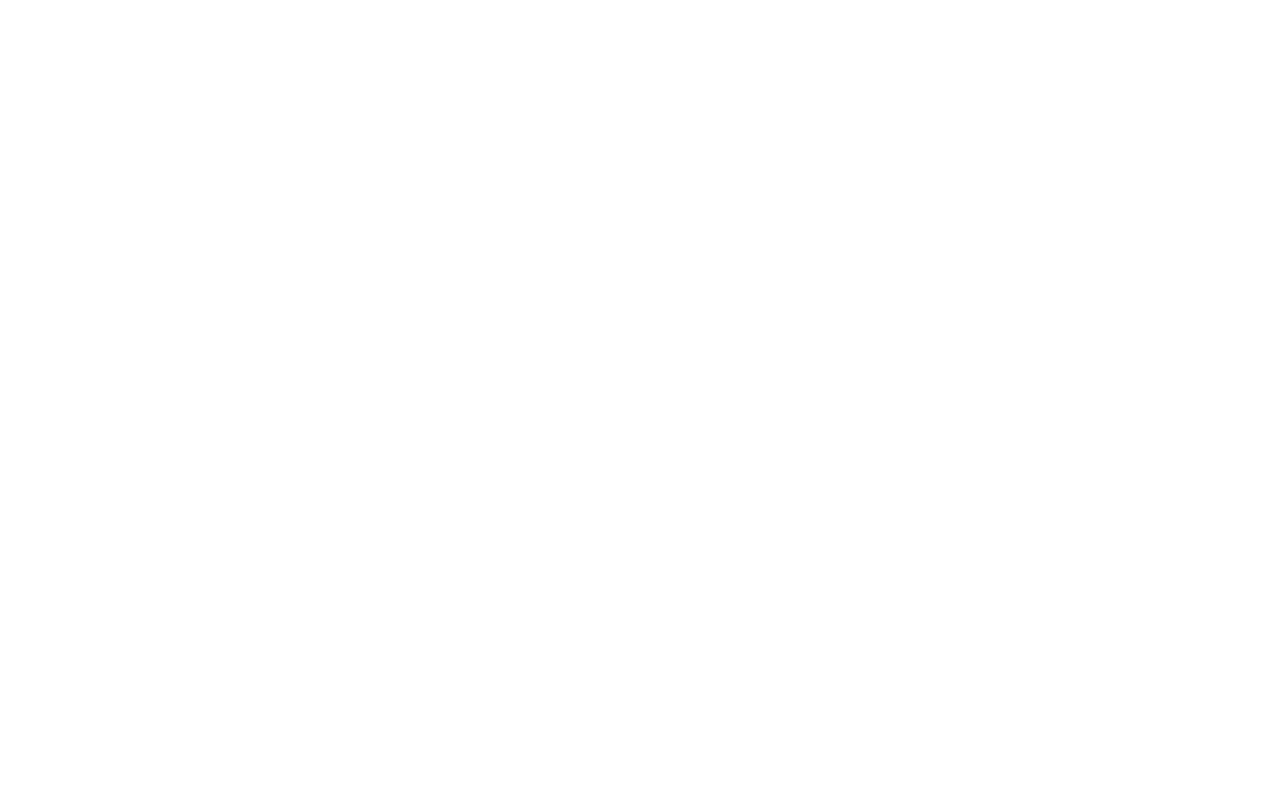
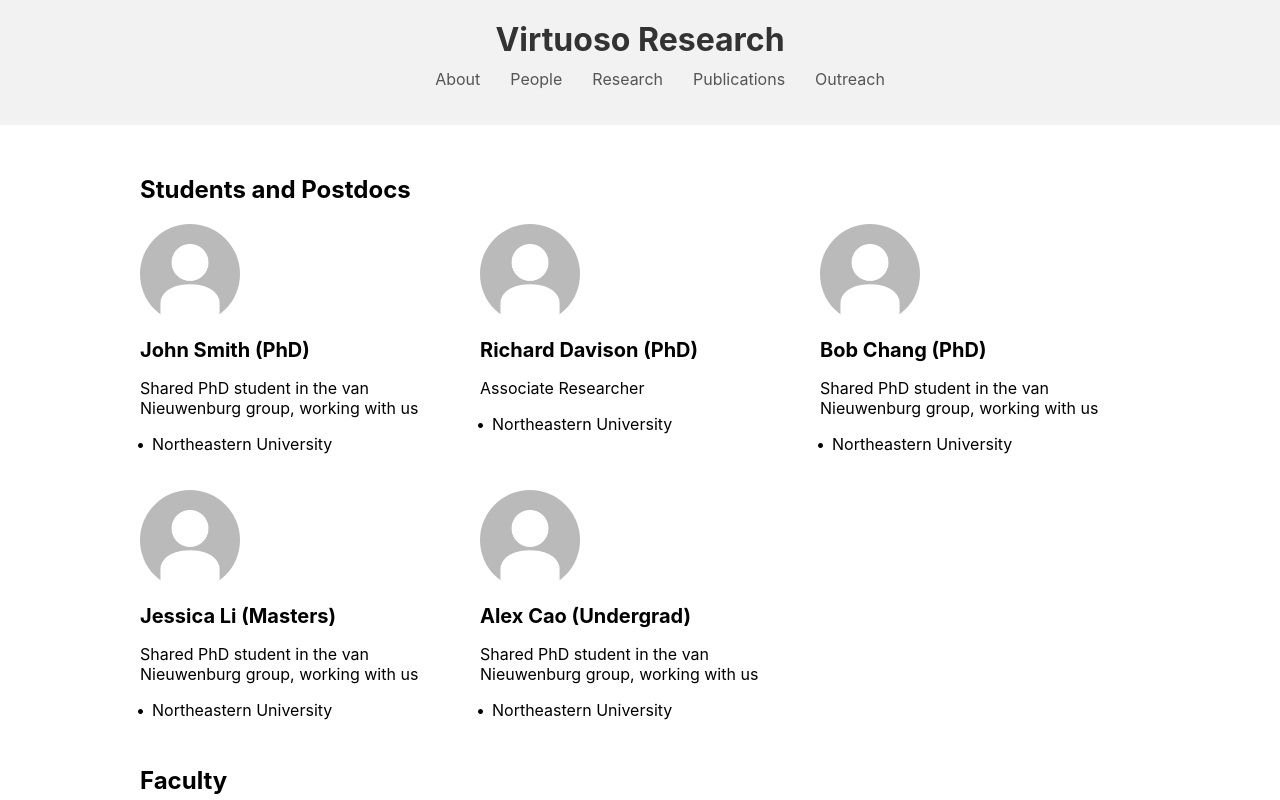
Before and after one commit to VirtuosoResearch/virtuosoresearch.github.io, a React (Create React App) app in the folder virtuoso_research/: page /people in a window 1280 px wide. Before the commit this address had no page. Shown: the top 800 px of the page. Built offline with nearby package versions, Linux system fonts and the light colour scheme.

Commit message:
have 2-3 people per group

```diff
--- a/virtuoso_research/src/App.tsx
+++ b/virtuoso_research/src/App.tsx
@@ -3,14 +3,18 @@
 import { BrowserRouter as Router, Route, Routes } from 'react-router-dom';
 
 import HomePage from './HomePage';
-import Group from './Group'; // Import the Group component
+import People from './People';
+import Research from './Research';
+import Publications from './Publications';
 
 const App: React.FC = () => {
   return (
     <Router>
       <Routes>
         <Route path="/" element={<HomePage />} />
-        <Route path="/group" element={<Group />} /> {/* Add this route */}
+        <Route path="/people" element={<People />} />
+        <Route path="/research" element={<Research />} />
+        <Route path="/publications" element={<Publications />} />
       </Routes>
     </Router>
   );
--- a/virtuoso_research/src/Navigation.tsx
+++ b/virtuoso_research/src/Navigation.tsx
@@ -7,7 +7,7 @@
         <nav>
             <ul className="nav-list">
                 <li><Link to="/" className="nav-link">About</Link></li>
-                <li><Link to="/group" className="nav-link">Group</Link></li>
+                <li><Link to="/people" className="nav-link">People</Link></li>
                 <li><Link to="/research" className="nav-link">Research</Link></li>
                 <li><Link to="/publications" className="nav-link">Publications</Link></li>
                 <li><Link to="/outreach" className="nav-link">Outreach</Link></li>
--- a/virtuoso_research/src/Group.css
+++ b/virtuoso_research/src/People.css
@@ -2,7 +2,7 @@
 
 /* Style the container */
 .group-container {
-    max-width: 800px;
+    max-width: 1000px;
     margin: 0 auto;
     padding: 20px;
 }
@@ -10,16 +10,17 @@
 /* Style the section headers */
 .group-container h2 {
     font-size: 24px;
-    margin-top: 20px;
+    margin-top: 30px;
 }
 
 /* Style each member entry */
-.member {
-    display: flex;
-    align-items: center;
-    margin-bottom: 20px;
+.members {
+    display: grid;
+    grid-template-columns: repeat(3, 1fr);
+    gap: 20px;
+    width:1000px; /*Adjust to space out the members */
+    /* Adjust this for space between rows and columns */
 }
-
 /* Style member images */
 .member-image img {
     width: 100px;
@@ -58,7 +59,6 @@
     font-weight: bold;
 }
 
-/* Group.css */
 .person-image img {
     width: 10px;
     height: 150px;
@@ -66,3 +66,19 @@
     border-radius: 50%;
     margin-right: 20px;
 }
+.member-details ul {
+    list-style-type: none;
+    /* This will remove the bullet points */
+    padding-left: 0;
+    margin-left: 0;
+}
+
+.member-details ul li::before {
+    content: '•';
+    /* This adds a bullet point before each list item */
+    display: inline-block;
+    width: 1em;
+    /* Width of bullet point space */
+    margin-left: -0.25em;
+    /* Pull the bullet to the left */
+}
--- /dev/null
+++ b/virtuoso_research/src/Publications.tsx
@@ -0,0 +1,15 @@
+import Header from './Header';
+
+const Publications: React.FC = () => {
+
+    return (
+        <div>
+            <Header />
+            <div>
+                Our publications
+            </div>
+        </div>
+    );
+};
+
+export default Publications;
--- /dev/null
+++ b/virtuoso_research/src/Research.tsx
@@ -0,0 +1,15 @@
+import Header from './Header';
+
+const Research: React.FC = () => {
+
+    return (
+        <div>
+            <Header/>
+            <div>
+                Cool Research
+            </div>
+        </div>
+    );
+};
+
+export default Research;
```
Also changed, not shown: virtuoso_research/src/People.tsx (renamed from virtuoso_research/src/Group.tsx, +4 -5 lines).
